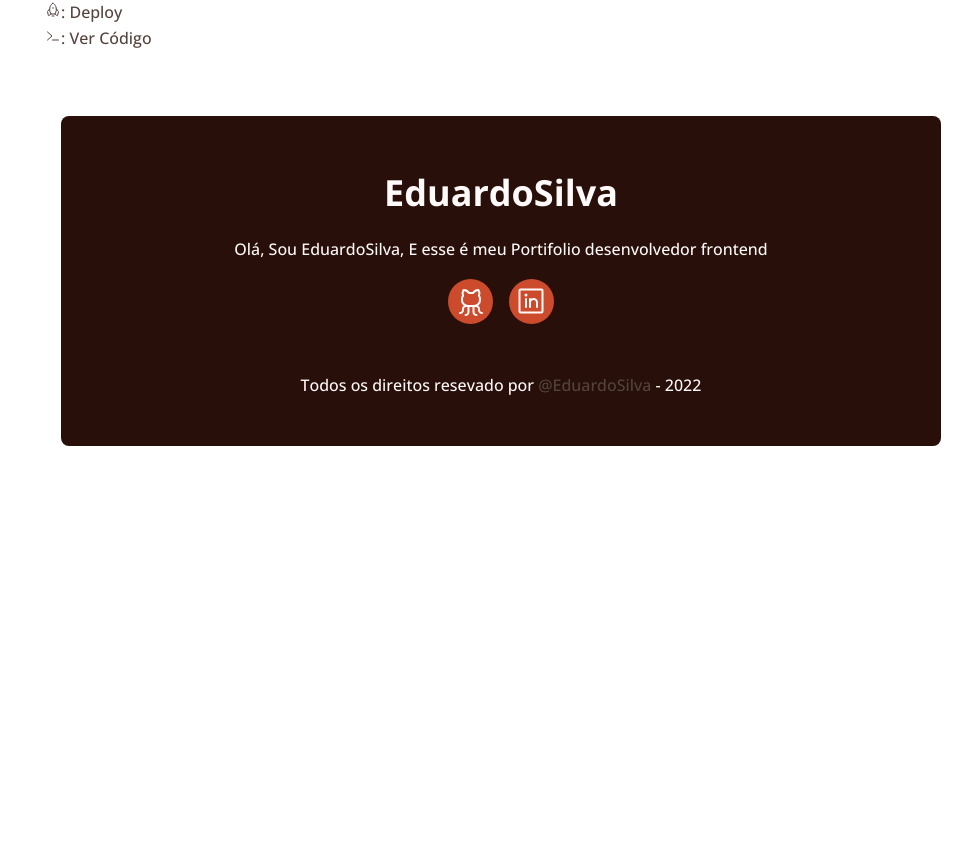
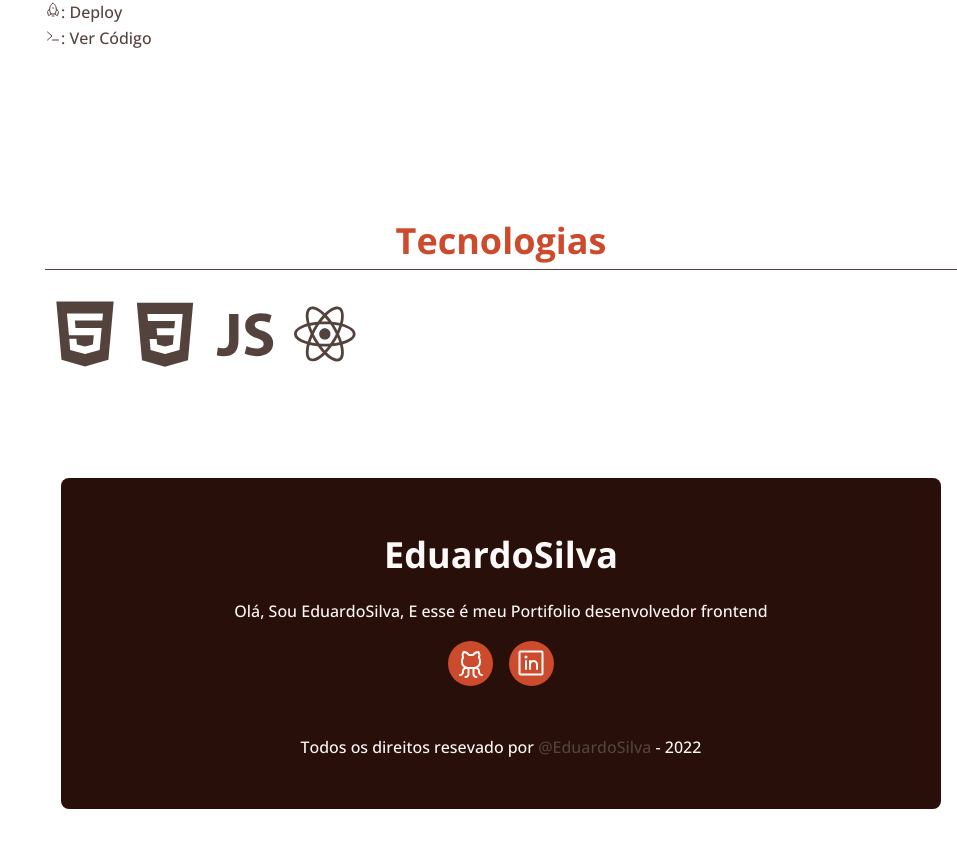
Before and after one commit to eduardo-sdev/eduardo-sdev.github.io, a React (Create React App) app: page / in a window 1280 px wide. Shown: the part 1130-1971 px from the top of the page, without its empty margins (323-1280 px from the left). Before the commit the page ends 1608 px from the top, so only its background shows below. Built offline with nearby package versions, Linux system fonts and the light colour scheme.

Commit message:
work: section skills

```diff
--- a/src/App.jsx
+++ b/src/App.jsx
@@ -3,6 +3,7 @@
   Sidebar,
   Home,
   Projects,
+  Skills,
   Footer
 } from './components'
 
@@ -14,6 +15,7 @@
       <main className='app'>
         <Home />
         <Projects />
+        <Skills />
         <Footer />
       </main>
     </>
--- /dev/null
+++ b/src/components/Skills/index.jsx
@@ -0,0 +1,23 @@
+import { AiFillHtml5 } from 'react-icons/ai';
+import { DiCss3, DiJavascript1, DiReact} from 'react-icons/di';
+
+import './style.scss'
+
+export function Skills() {
+    return (
+        <>
+            <section id="skills" className="section skills__container">
+                <h2 className='section__title'>
+                    Tecnologias
+                </h2>
+
+                <div className="skills__data">
+                    <AiFillHtml5 />
+                    <DiCss3 />
+                    <DiJavascript1 />
+                    <DiReact />
+                </div>
+            </section>
+        </>
+    )
+}
--- /dev/null
+++ b/src/components/Skills/style.scss
@@ -0,0 +1,10 @@
+.skills__container {
+    width: 100%;
+    margin-top: 6rem;
+
+    .skills__data {
+        svg{
+            font-size: 5rem;
+        }
+    }
+}
--- a/src/components/index.js
+++ b/src/components/index.js
@@ -2,6 +2,7 @@
 import { Sidebar } from './Sidebar'
 import { Home } from './Home'
 import { Projects } from './Projects'
+import { Skills } from './Skills'
 import { Footer } from './Footer'
 
 export {
@@ -9,5 +10,6 @@
   Sidebar,
   Home,
   Projects,
+  Skills,
   Footer
 }
--- a/src/styles/_globals.scss
+++ b/src/styles/_globals.scss
@@ -64,14 +64,15 @@
 .section {
     padding: 4rem 0 2rem;
 
-    .section-title {
+    .section__title {
         font-size: var(--h1-font-size);
         color: var(--first-color);
         margin-bottom: var(--mb-3);
         text-align: center;
+        border-bottom: 1px solid var(--text-color);
     }
 
-    .section-subtitle {
+    .section__subtitle {
         display: block;
         font-size: var(--small-font-size);
         color: var(--first-color-darken);
```
